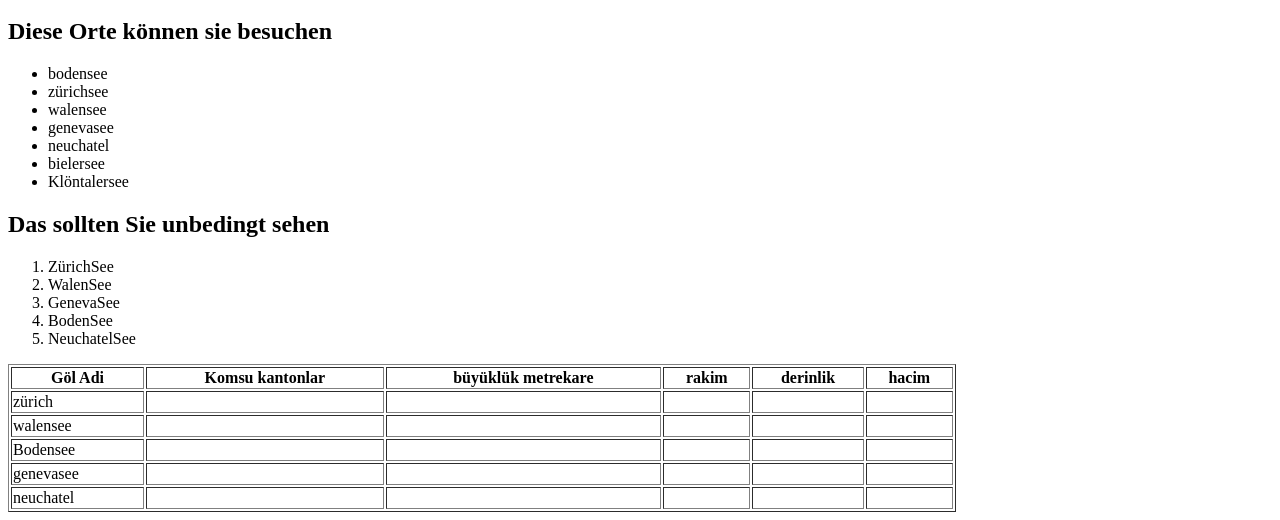
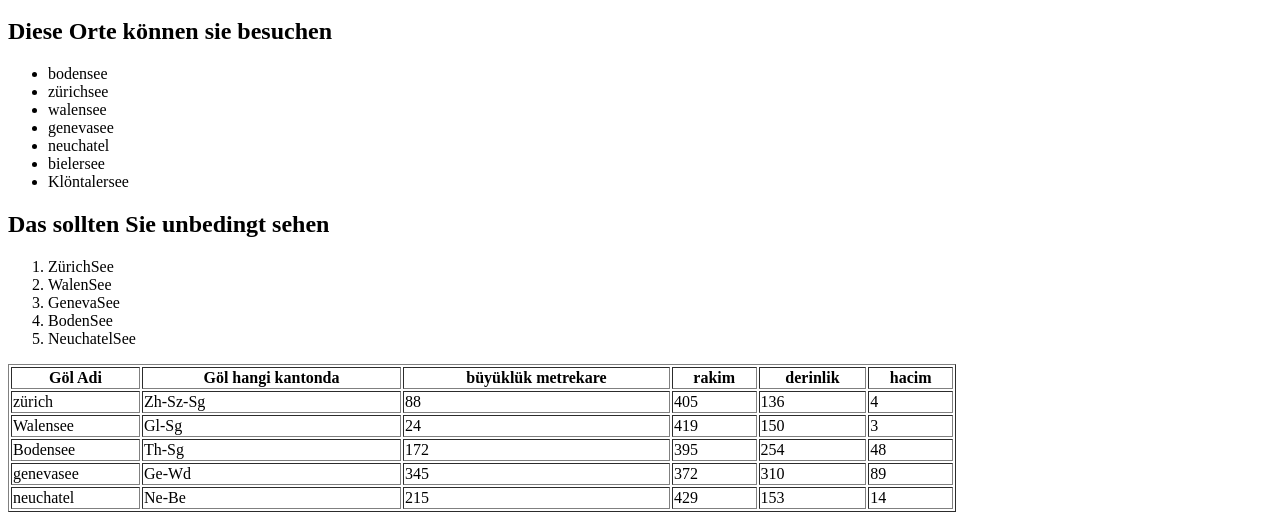
Before and after one commit to LATIFGG/My_first_webpage, a plain HTML site: page index.html in a window 1280 px wide. Shown: the part 505-1025 px from the top of the page. Drawn offline with Linux system fonts and the light colour scheme.

Commit message:
last version

```diff
--- a/index.html
+++ b/index.html
@@ -27,7 +27,7 @@
     <h1>Wonderfull Switzerland</h1>
 
     <a href="./index.html">Home</a>  |
-    <a href="./zürichsee.html">ZürichSee</a>  |
+    <a href="./zurichsee.html">ZürichSee</a>  |
     <a href="./walensee.html">WalenSee</a>  |
     <a href="./bodensee.html">BodenSee</a>  |
     <a href="./genevasee.html">GenevaSee</a>
@@ -57,7 +57,7 @@
 
     </div>
     <div class="img-container">
-        <a href="./zürichsee.html">
+        <a href="./zurichsee.html">
             <img src="https://th.bing.com/th/id/OIP.lqjqTRtoh4vTrct39WMYcgHaEK?w=273&h=180&c=7&r=0&o=5&dpr=1.5&pid=1.7" alt="" height="120px" style="width:100%;"/>
             <figcaption>Lakes of Switzerland. "Zürichsee"</figcaption></a>
 
@@ -111,7 +111,7 @@
             <thead>
                 <tr>
                 <th>Göl Adi</th>
-                <th>Komsu kantonlar</th>
+                <th>Göl hangi kantonda</th>
                 <th>büyüklük metrekare</th>
                 <th>rakim</th>
                 <th>derinlik</th>
@@ -121,43 +121,43 @@
             <tbody>
                 <tr>
                     <td>zürich</td>
-                    <td></td>
-                    <td></td>
-                    <td></td>
-                    <td></td>
-                    <td></td>
+                    <td>Zh-Sz-Sg</td>
+                    <td>88</td>
+                    <td>405</td>
+                    <td>136</td>
+                    <td>4</td>
                 </tr>
                 <tr>
-                    <td>walensee</td>
-                    <td></td>
-                    <td></td>
-                    <td></td>
-                    <td></td>
-                    <td></td>
+                    <td>Walensee</td>
+                    <td>Gl-Sg</td>
+                    <td>24</td>
+                    <td>419</td>
+                    <td>150</td>
+                    <td>3</td>
                 </tr>
                 <tr>
                     <td>Bodensee</td>
-                    <td></td>
-                    <td></td>
-                    <td></td>
-                    <td></td>
-                    <td></td>
+                    <td>Th-Sg</td>
+                    <td>172</td>
+                    <td>395</td>
+                    <td>254</td>
+                    <td>48</td>
                 </tr>
                 <tr>
                     <td>genevasee</td>
-                    <td></td>
-                    <td></td>
-                    <td></td>
-                    <td></td>
-                    <td></td>
+                    <td>Ge-Wd</td>
+                    <td>345</td>
+                    <td>372</td>
+                    <td>310</td>
+                    <td>89</td>
                 </tr>
                 <tr>
                     <td>neuchatel</td>
-                    <td></td>
-                    <td></td>
-                    <td></td>
-                    <td></td>
-                    <td></td>
+                    <td>Ne-Be</td>
+                    <td>215</td>
+                    <td>429</td>
+                    <td>153</td>
+                    <td>14</td>
                 </tr>
             </tbody>
         </table>
```
Also changed, not shown: bodensee.html (+1 -1 lines), genevasee.html (+1 -1 lines), neuchatelsee.html (+1 -1 lines), walensee.html (+1 -1 lines), zurichsee.html (+1 -1 lines).
